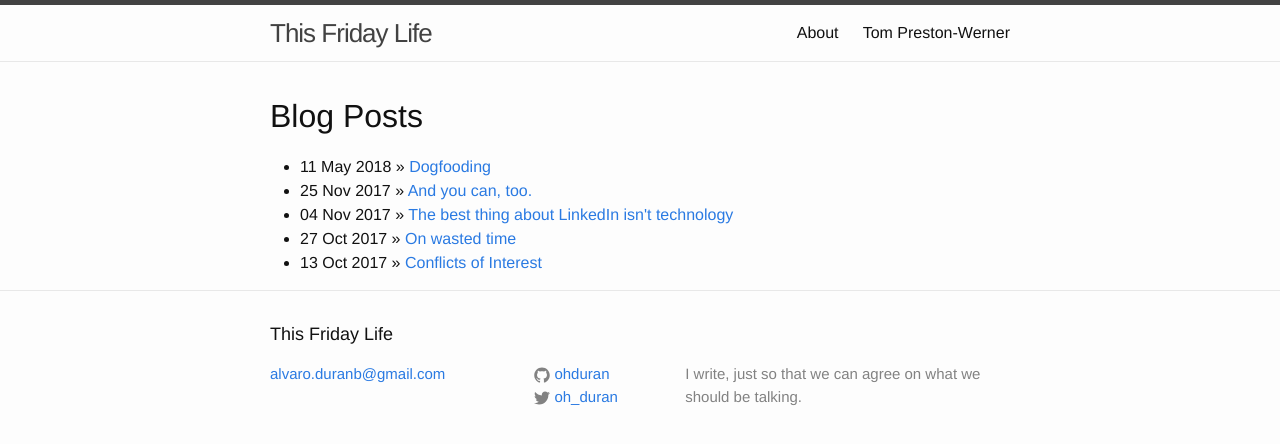
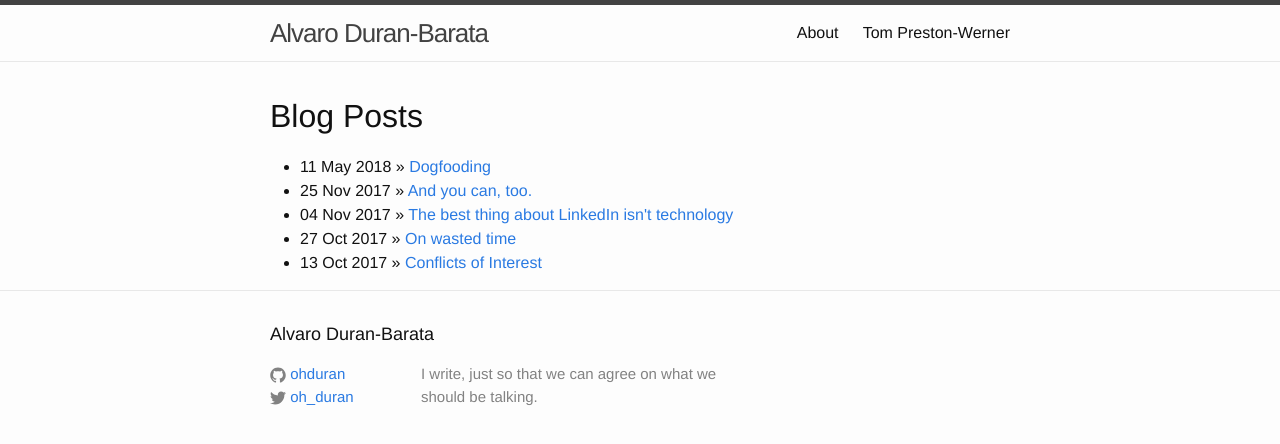
Before and after one commit to ohduran/ohduran.github.io, a Jekyll site: the page built from index.html, in a window 1280 px wide. Shown: the top 444 px of the page. Built offline with Jekyll 4.4.1, drawn with Linux system fonts in a browser that asks for light colours.

Commit message:
Configuration changes

```diff
--- a/_config.yml
+++ b/_config.yml
@@ -6,9 +6,9 @@
 # 'jekyll serve'. If you change this file, please restart the server process.
 
 # Site settings
-title: This Friday Life
+title: Alvaro Duran-Barata
 email: alvaro.duranb@gmail.com
-description: > # this means to ignore newlines until "baseurl:"
+description:  # this means to ignore newlines until "baseurl:"
   I write, just so that we can agree
   on what we should be talking.
 baseurl: "" # the subpath of your site, e.g. /blog
--- a/_includes/footer.html
+++ b/_includes/footer.html
@@ -5,11 +5,11 @@
     <h2 class="footer-heading">{{ site.title }}</h2>
 
     <div class="footer-col-wrapper">
-      <div class="footer-col footer-col-1">
+      <!-- <div class="footer-col footer-col-1">
         <ul class="contact-list">
           <li><a href="mailto:{{ site.email }}">{{ site.email }}</a></li>
         </ul>
-      </div>
+      </div> -->
 
       <div class="footer-col footer-col-2">
         <ul class="social-media-list">
```
